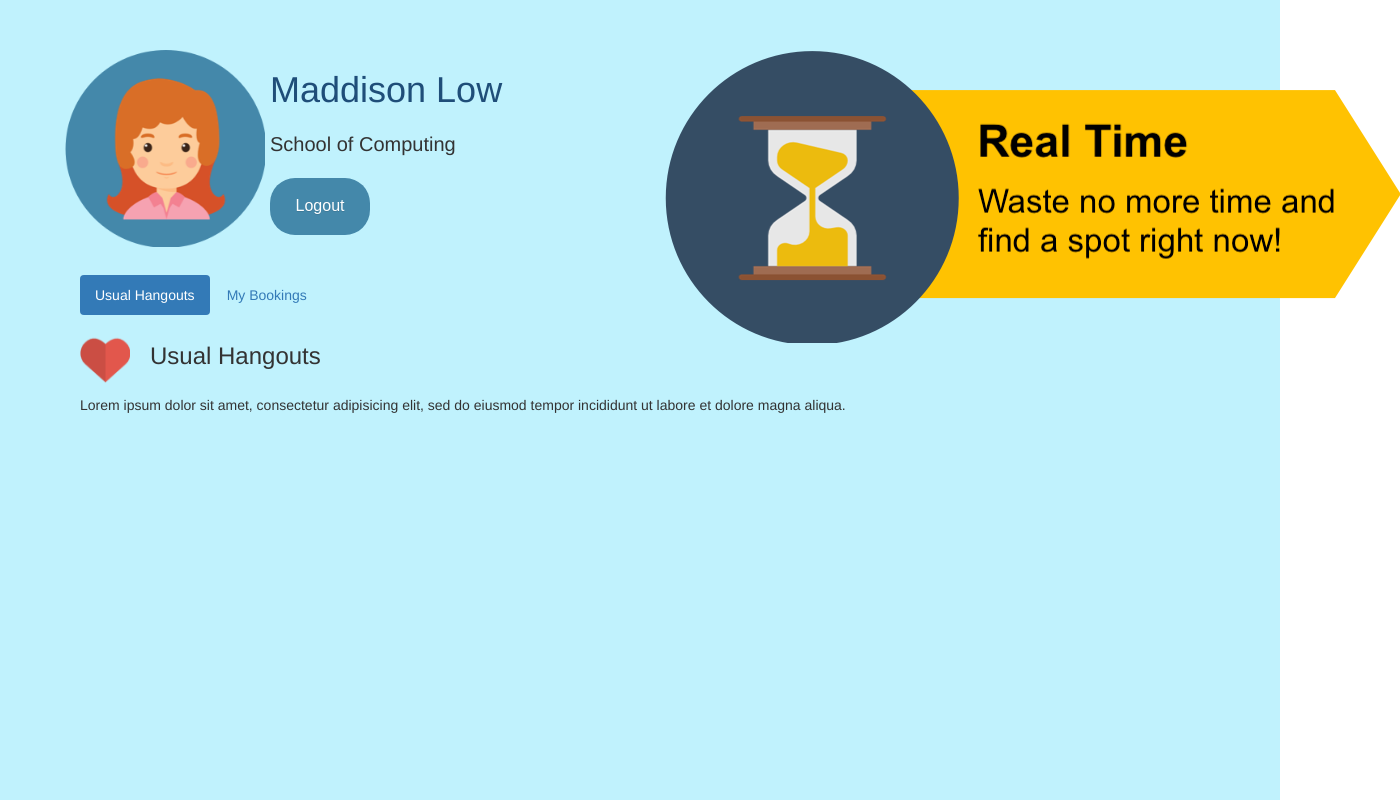
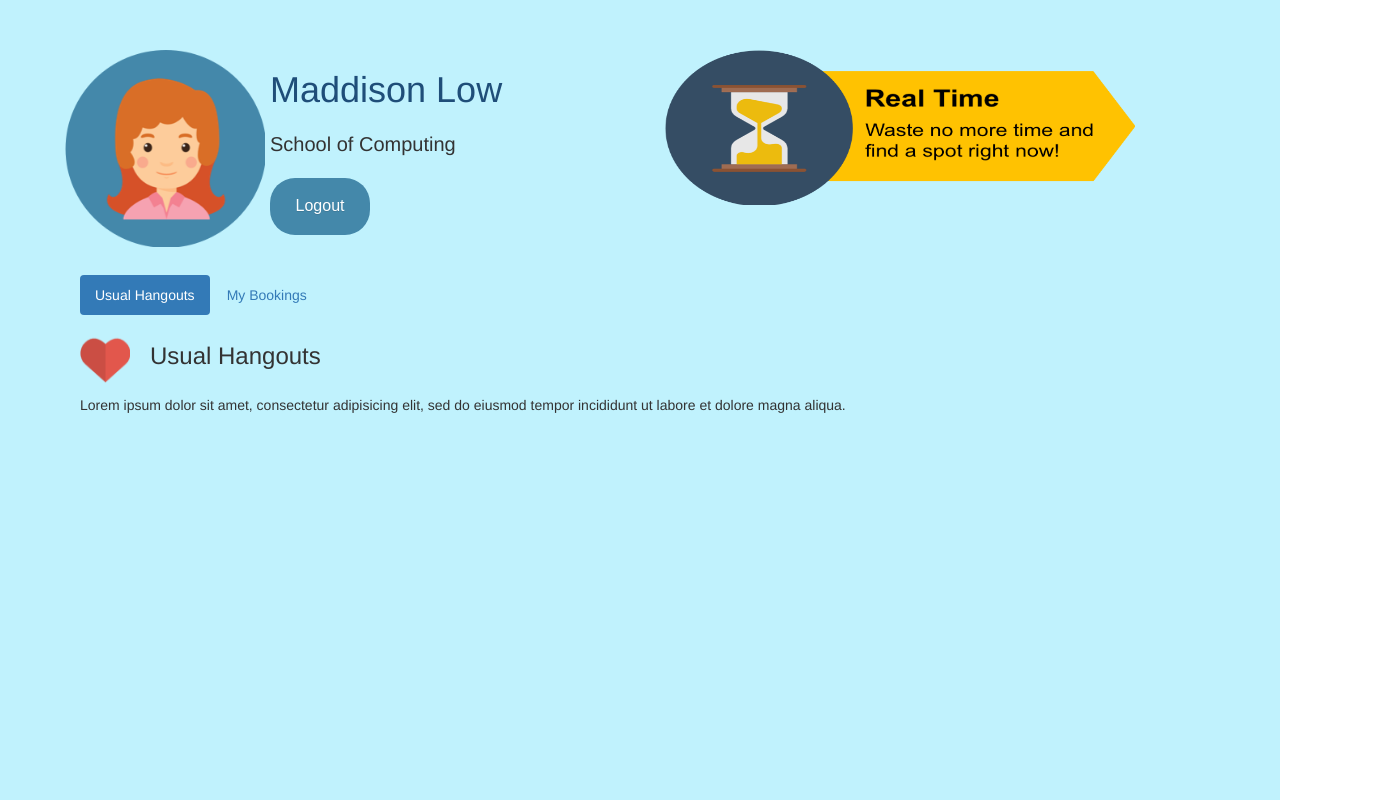
Before and after one commit to chloetml/bt3103_teampi, a website: page home.html in a window 1280 px wide. Shown: the whole page, 1400 px wide, since content can reach past the window. Drawn offline with nearby package versions, Linux system fonts and the light colour scheme.

Commit message:
Update home.html

```diff
--- a/home.html
+++ b/home.html
@@ -105,7 +105,7 @@
 				</div>
 				<div class = "right col-md-6">
 					<div class="row">
-						<a href = '/bt3103_teampi/home.html'><img src="images/rt.png" alt="Logo"></a>
+						<a href = '/bt3103_teampi/index.html'><img src="images/rt.png" alt="Logo" width = "470px" height = "155px"></a>
 					</div>
 				</div>
       </div>
```
